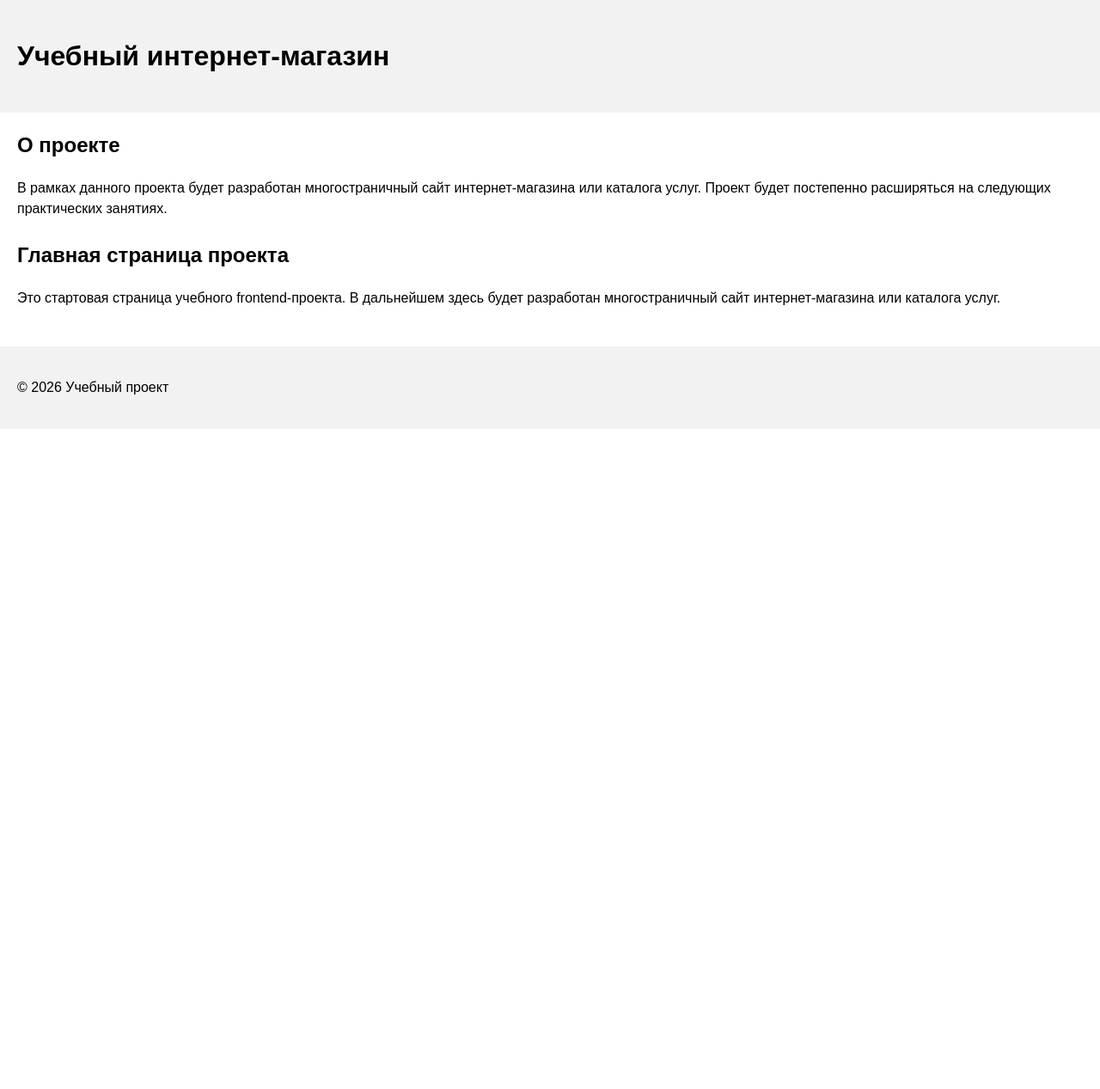
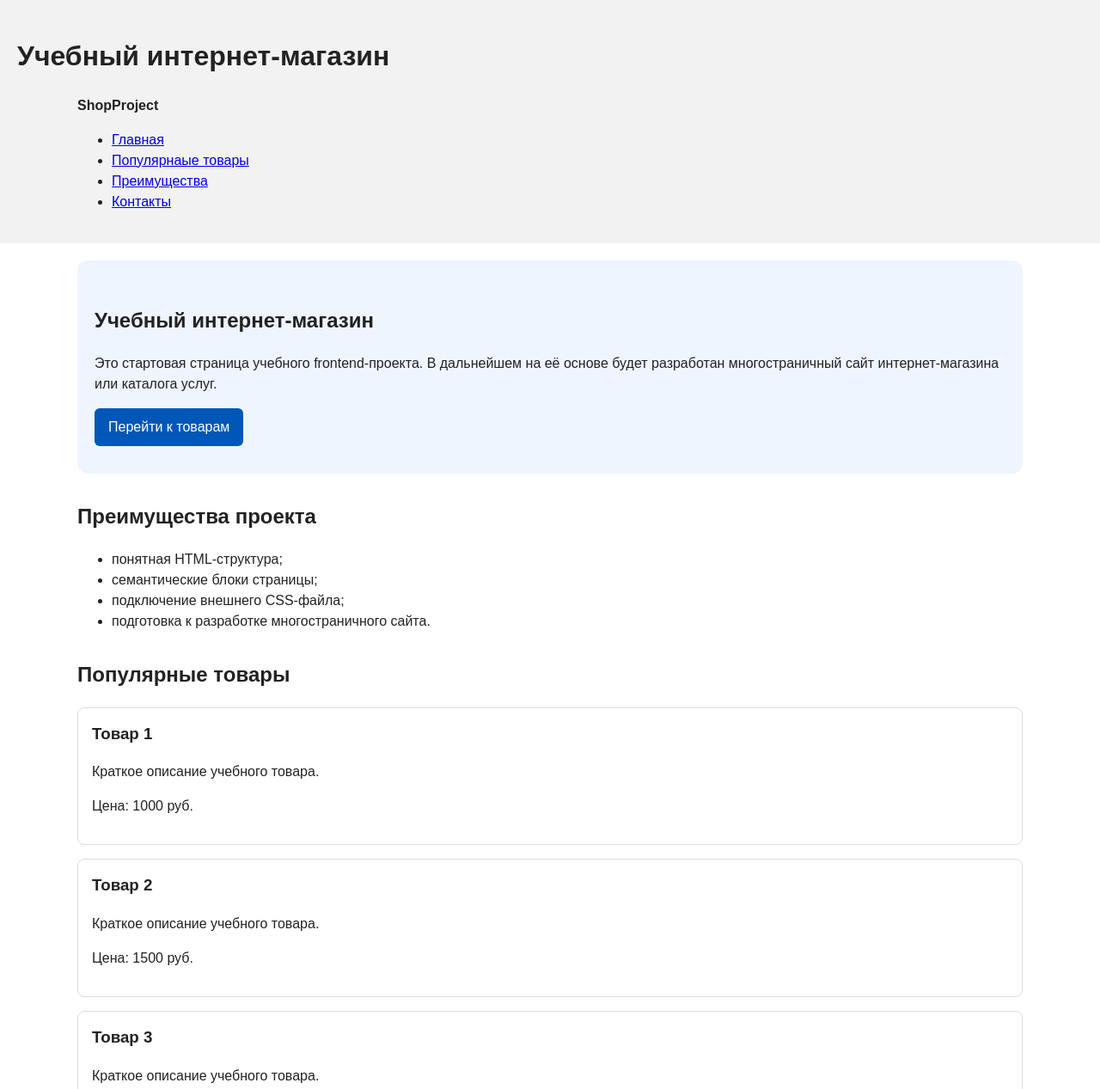
Before and after one commit to Flash-Anaks/kr1-html-css-shop, a plain HTML site: page index.html in a window 1280 px wide. Shown: the top 1267 px of the page at 86% size. Before the commit the page ends 800 px from the top, so only its background shows below. Drawn offline with Linux system fonts and the light colour scheme.

Commit message:
feat: add semantic HTML structure and base CSS styles

```diff
--- a/css/style.css
+++ b/css/style.css
@@ -1,27 +1,171 @@
+/*
+  Универсальное правило для всех элементов.
+  border-box делает расчёт размеров более понятным:
+  width включает content, padding и border.
+*/
+* {
+  box-sizing: border-box;
+}
+
+/*
+  Убираем стандартный внешний отступ браузера у body.
+  Без этого вокруг страницы может появиться белая рамка.
+*/
 body {
   margin: 0;
   font-family: Arial, sans-serif;
   line-height: 1.5;
+  color: #222222;
+  background-color: #ffffff;
 }
-
+/*
+  Задаём внутренние отступы для основных областей страницы.
+  Это делает содержимое визуально отделённым от краёв окна браузера.
+*/
 header,
 main,
 footer {
   padding: 20px;
 }
 
+/*
+  Оформляем шапку страницы.
+  Пока используется простой светло-серый фон.
+*/
 header {
   background-color: #f2f2f2;
 }
 
+/*
+  Оформляем подвал страницы тем же фоном,
+  чтобы визуально отделить его от основного содержимого.
+*/
 footer {
   background-color: #f2f2f2;
 }
 
-section {
-  margin-bottom: 24px;
+/*
+  Ограничиваем ширину содержимого шапки,
+  чтобы оно не растягивалось слишком сильно на широких экранах.
+*/
+.site-header {
+  max-width: 1100px;
+  margin: 0 auto;
 }
 
-section h2 {
+/*
+  Оформляем текстовый логотип.
+*/
+.site-logo {
+  font-weight: bold;
+  text-decoration: none;
+  color: #222222;
+}
+
+/*
+  Убираем стандартные отступы и маркеры списка навигации.
+*/
+.site-nav__list {
+  padding: 0;
+  margin: 16px 0 0;
+  list-style: none;
+}
+
+/*
+  Добавляем расстояние между пунктами меню.
+*/
+.site-nav__list li {
+  margin-bottom: 8px;
+}
+
+/*
+  Оформляем ссылки меню.
+*/
+.site-nav__list a {
+  color: #0057b8;
+  text-decoration: none;
+}
+
+/*
+  При наведении мыши подчёркиваем ссылку.
+  Подробно состояния интерфейса будут рассмотрены в практической работе 1.7.
+*/
+.site-nav__list a:hover {
+  text-decoration: underline;
+}
+
+/*
+  Hero-блок — первый крупный блок страницы.
+  Он визуально отделяется от остальных разделов фоном и отступами.
+*/
+.hero {
+  max-width: 1100px;
+  margin: 0 auto 32px;
+  padding: 32px 20px;
+  background-color: #eef5ff;
+  border-radius: 12px;
+}
+
+/*
+  Общий класс для разделов страницы.
+*/
+.section {
+  max-width: 1100px;
+  margin: 0 auto 32px;
+}
+
+/*
+  Убираем лишний верхний отступ у заголовков разделов.
+*/
+.section h2 {
   margin-top: 0;
 }
+
+/*
+  Карточка товара — самостоятельный блок.
+  На следующих занятиях карточки будут доработаны и выстроены в сетку.
+*/
+.product-card {
+  margin-bottom: 16px;
+  padding: 16px;
+  border: 1px solid #dddddd;
+  border-radius: 8px;
+  background-color: #ffffff;
+}
+
+/*
+  Убираем лишний верхний отступ у заголовка карточки.
+*/
+.product-card h3 {
+  margin-top: 0;
+}
+
+/*
+  Пока это обычная ссылка, но визуально она оформляется как кнопка.
+*/
+.button {
+  display: inline-block;
+  padding: 10px 16px;
+  color: #ffffff;
+  background-color: #0057b8;
+  text-decoration: none;
+  border-radius: 6px;
+}
+
+/*
+  Простое состояние наведения для кнопки.
+*/
+.button:hover {
+  background-color: #003f86;
+}
+
+/*
+  Дополнительный информационный блок.
+*/
+.aside-info {
+  max-width: 1100px;
+  margin: 0 auto 32px;
+  padding: 16px;
+  border-left: 4px solid #0057b8;
+  background-color: #f7f7f7;
+}
--- a/index.html
+++ b/index.html
@@ -3,36 +3,83 @@
 <head>
   <meta charset="UTF-8">
   <meta name="viewport" content="width=device-width, initial-scale=1.0">
-  <title>Каталог товаров</title>
+  <title>Учебный интернет-магазин</title>
   <link rel="stylesheet" href="css/style.css">
 </head>
 <body>
   <header>
     <h1>Учебный интернет-магазин</h1>
+    <div class="site-header">
+      <a class="site-logo" href="index.html">ShopProject</a>
+      <nav class="site-nav" aria-label="Основная навигация">
+        <ul class="site-nav_list">
+          <li><a href="index.html">Главная</a></li>
+          <li><a href="#popular">Популярнаые товары</a></li>
+          <li><a href="#advantages">Преимущества</a></li>
+          <li><a href="#contacts">Контакты</a></li>
+        </ul>
+      </nav>
+    </div>
   </header>
 
   <main>
-    <section>
-        <h2>О проекте</h2>
-        <p>
-            В рамках данного проекта будет разработан многостраничный сайт
-            интернет-магазина или каталога услуг. Проект будет постепенно
-            расширяться на следующих практических занятиях.
-        </p>
+    <section class="hero">
+      <h1>Учебный интернет-магазин</h1>
+      <p>
+        Это стартовая страница учебного frontend-проекта.
+        В дальнейшем на её основе будет разработан многостраничный сайт
+        интернет-магазина или каталога услуг.
+      </p>
+      <a class="button" href="#popular">Перейти к товарам</a>
     </section>
 
-    <section>
-      <h2>Главная страница проекта</h2>
+    <section class="section" id="advantages">
+      <h2>Преимущества проекта</h2>
+
+      <ul class="advantages-list">
+        <li>понятная HTML-структура;</li>
+        <li>семантические блоки страницы;</li>
+        <li>подключение внешнего CSS-файла;</li>
+        <li>подготовка к разработке многостраничного сайта.</li>
+      </ul>
+    </section>
+
+    <section class="section" id="popular">
+      <h2>Популярные товары</h2>
+
+      <article class="product-card">
+        <h3>Товар 1</h3>
+        <p>Краткое описание учебного товара.</p>
+        <p>Цена: 1000 руб.</p>
+      </article>
+
+      <article class="product-card">
+        <h3>Товар 2</h3>
+        <p>Краткое описание учебного товара.</p>
+        <p>Цена: 1500 руб.</p>
+      </article>
+
+      <article class="product-card">
+        <h3>Товар 3</h3>
+        <p>Краткое описание учебного товара.</p>
+        <p>Цена: 2000 руб.</p>
+      </article>
+    </section>
+
+    <aside class="aside-info">
+      <h2>Информация для студентов</h2>
       <p>
-        Это стартовая страница учебного frontend-проекта.
-        В дальнейшем здесь будет разработан многостраничный сайт
-        интернет-магазина или каталога услуг.
+        На следующих практических занятиях этот проект будет расширяться:
+        появятся формы, модальное окно, дополнительные страницы, Flex/Grid,
+        БЭМ-структура и адаптивная версия сайта.
       </p>
-    </section>
+    </aside>
   </main>
 
-  <footer>
-    <p>&copy; 2026 Учебный проект</p>
+  <footer id="contacts">
+    <p>&copy; 2026 Учебный проект. Все права защищены.</p>
+    <p>Дисциплина: Фронтенд и бэкенд разработка</p>
   </footer>
+
 </body>
 </html>
```
